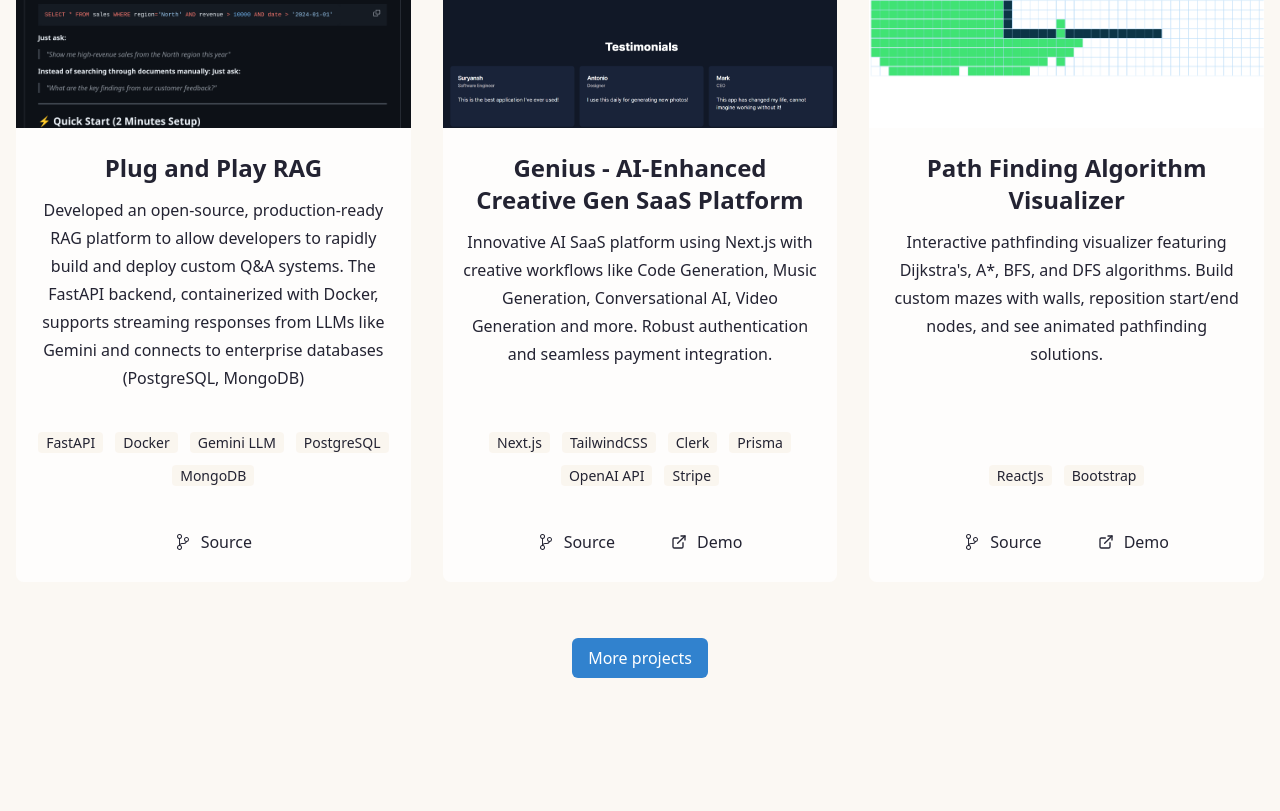
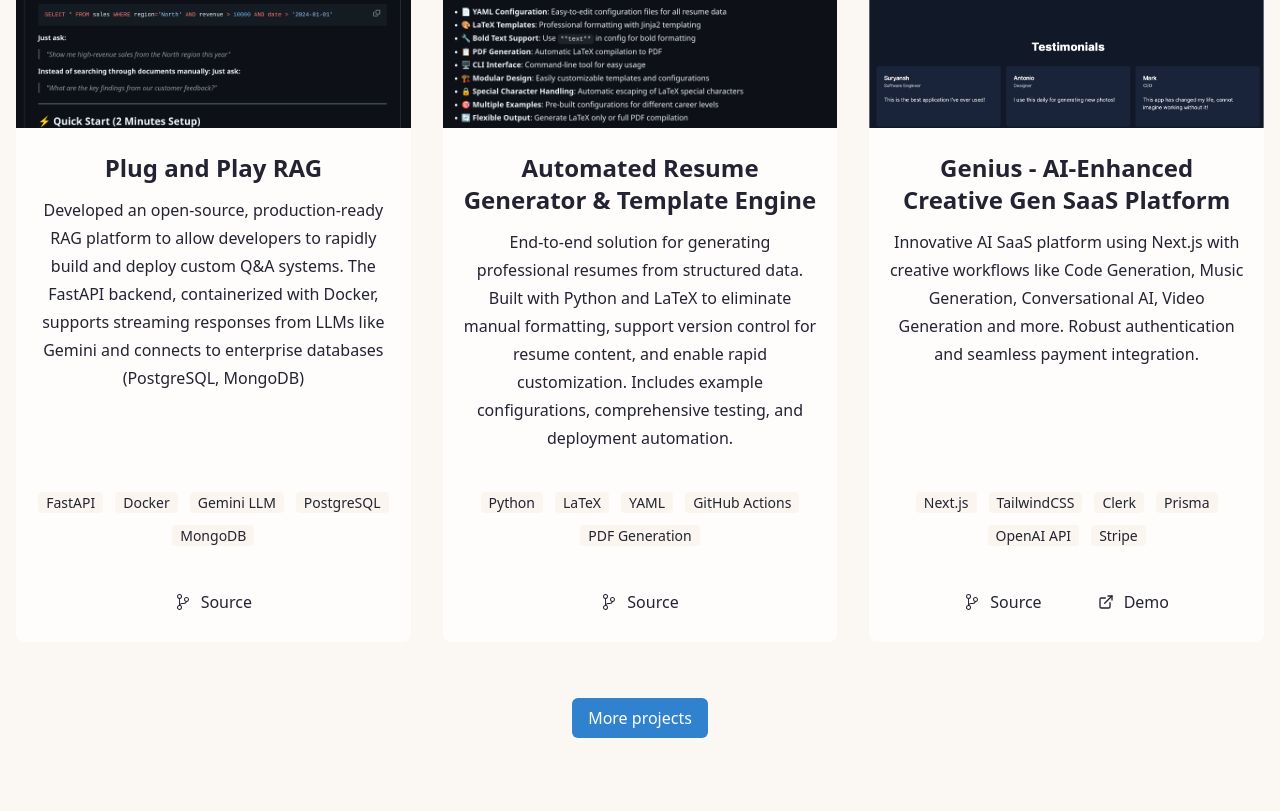
Before and after one commit to iamsuryansh/portfolio, a Next.js app: page / in a window 1280 px wide. Shown: the part 2100-2911 px from the top of the page. Built offline with nearby package versions, Linux system fonts and the light colour scheme.

Commit message:
updated projects added resume_generator

```diff
--- a/constants/projects.js
+++ b/constants/projects.js
@@ -11,6 +11,20 @@ export const LocalProjects = [
 			"Gemini LLM",
 			"PostgreSQL",
 			"MongoDB"
+		]
+	},
+	{
+		title: "Automated Resume Generator & Template Engine",
+		description:
+			"End-to-end solution for generating professional resumes from structured data. Built with Python and LaTeX to eliminate manual formatting, support version control for resume content, and enable rapid customization. Includes example configurations, comprehensive testing, and deployment automation.",
+		images: ["/resume_generator.png"],
+		repoUrl: "https://github.com/iamsuryansh/resume_generator",
+		stack: [
+			"Python",
+			"LaTeX",
+			"YAML",
+			"GitHub Actions",
+			"PDF Generation"
 		]
 	},
 	{
```
Also changed, not shown: public/resume_generator.png (added).
